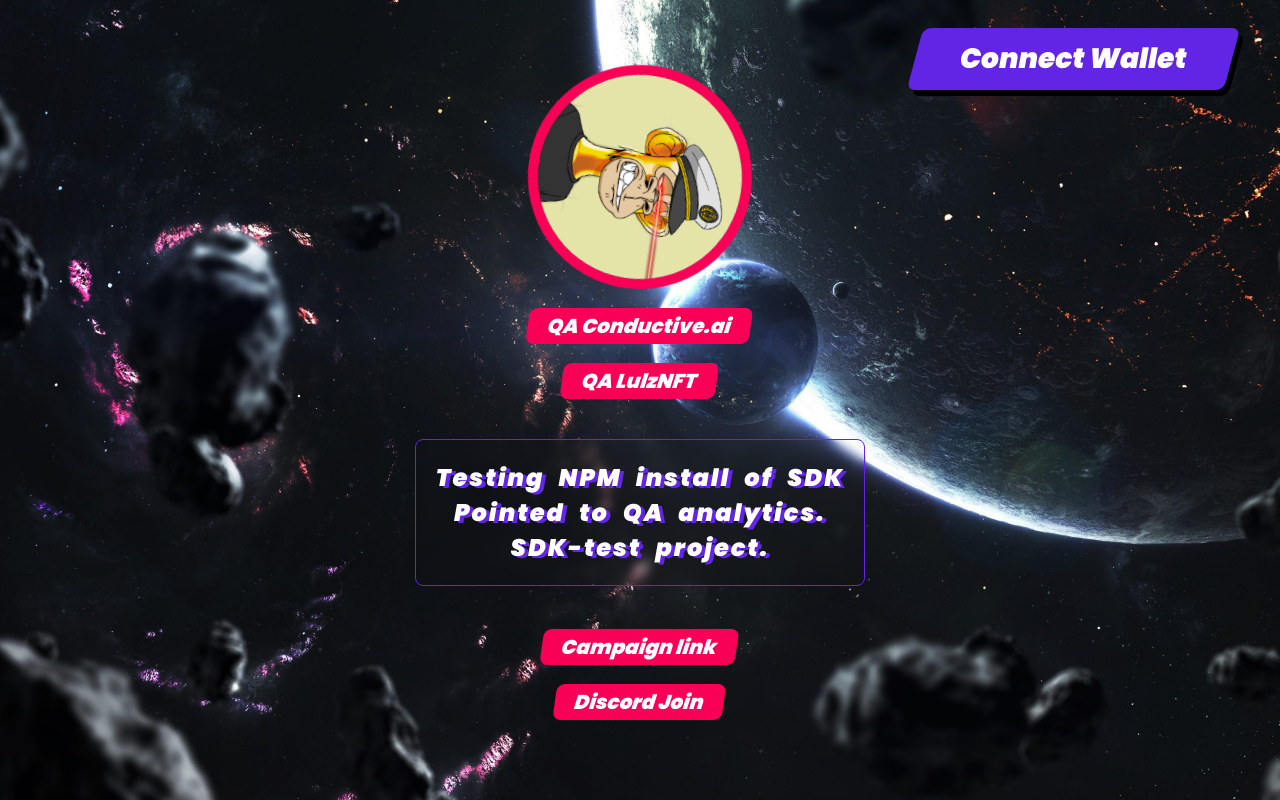
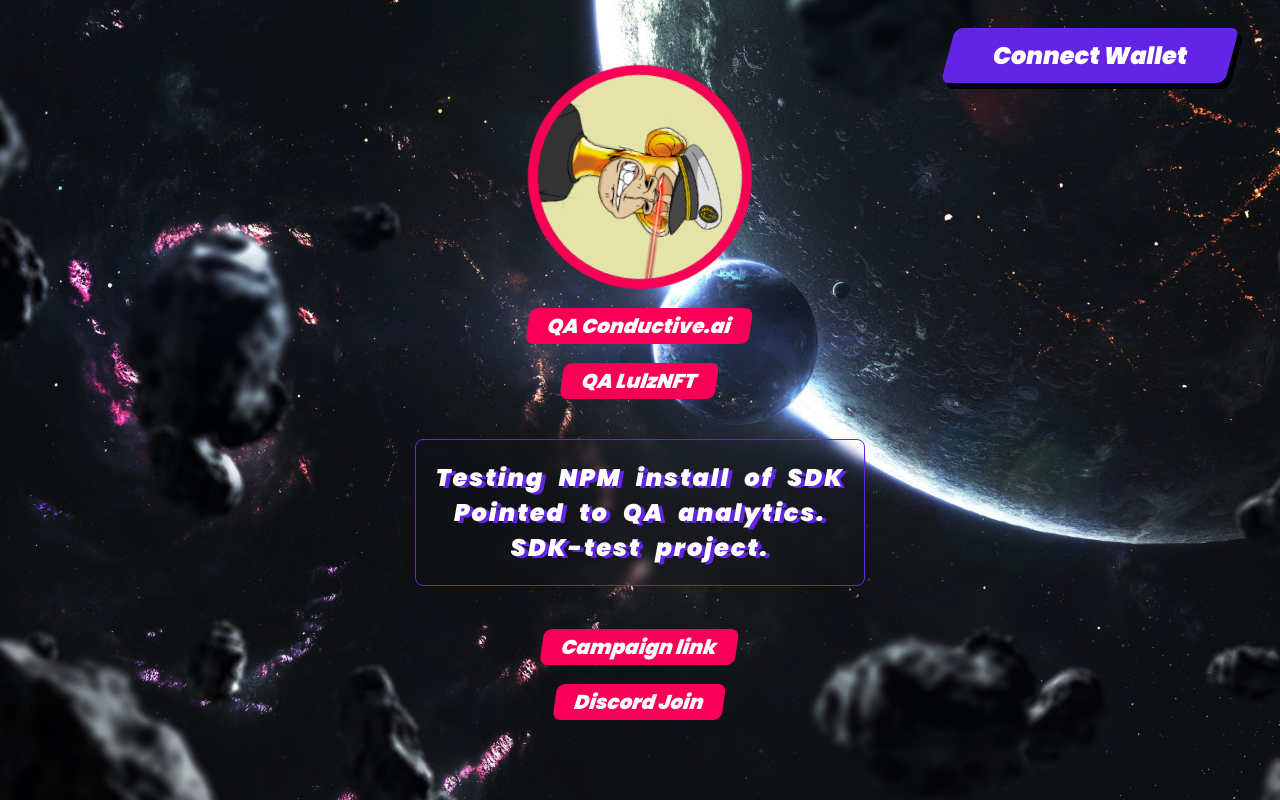
Before and after one commit to elsung/AstroChimp, a React (Create React App) app: page / in a window 1280 px wide. Built offline with nearby package versions, Linux system fonts and the light colour scheme; what conductive-sdk, web3 would draw is missing.

Commit message:
styling fix

```diff
--- a/src/App.css
+++ b/src/App.css
@@ -67,13 +67,13 @@
   background: #f90057;
   border-radius: 8px;;
   font-size: 20px;
-  transition: 0.5s ease-in-out all;
+  transition: 0.5s ease-in all;
 }
 
 a:hover{
   color: #f90057;
   background: #FFF;
-  transition: 0.5s ease-in-out all;
+  transition: 0.5s ease-in all;
   font-size: 24px;
 }
 
@@ -111,7 +111,7 @@
     padding: 10px 45px;
     text-decoration: none;
     font-family: 'Poppins', sans-serif;
-    font-size: 28px;
+    font-size: 24px;
     color: white;
     background: #6225E6;
     transition: 1s;
```
